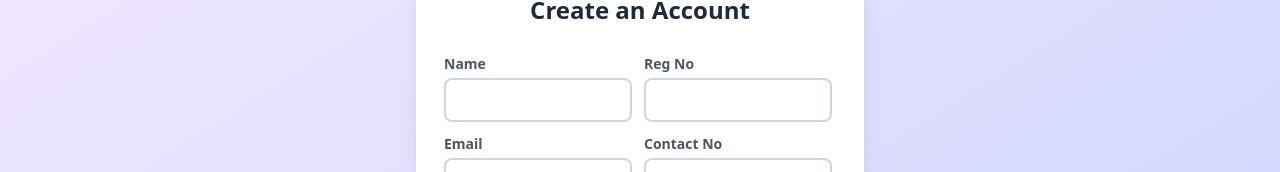
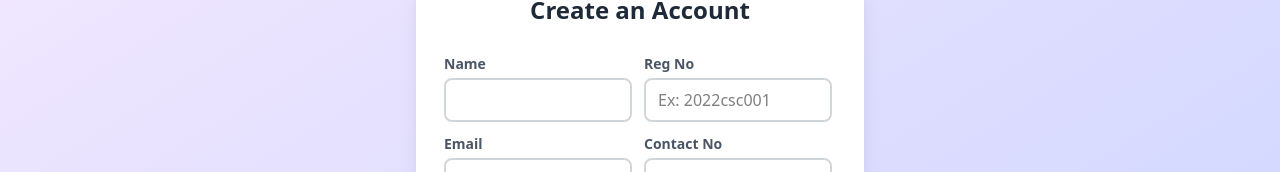
Before and after one commit to Bashitha267/attendanceTrackUniFrontEnd, a React (Vite) app: page /register in a window 1280 px wide. Shown: the part 120-292 px from the top of the page. Built offline with nearby package versions, Linux system fonts and the light colour scheme; the HTML template or start-up script is replaced by a standard one.

Commit message:
Update RegisterPage.jsx

```diff
--- a/src/Auth/RegisterPage.jsx
+++ b/src/Auth/RegisterPage.jsx
@@ -153,7 +153,7 @@ const RegisterPage = () => {
 
             <div className="grid grid-cols-1 md:grid-cols-2 gap-3 max-h-[50vh] overflow-y-auto pr-2 pl-1 pb-1">
               <InputField label="Name" name="name" value={formData.name} onChange={handleInputChange} />
-              <InputField label="Reg No" name="reg_no" value={formData.reg_no} onChange={handleInputChange} />
+              <InputField label="Reg No" name="reg_no" value={formData.reg_no} placeholder="Ex: 2022csc001" onChange={handleInputChange} />
               <InputField label="Email" name="email" type="email" value={formData.email} onChange={handleInputChange} />
               <InputField label="Contact No" name="contact_no" value={formData.contact_no} onChange={handleInputChange} />
               <InputField label="Date Of Birth" name="dob" type="date" value={formData.dob} onChange={handleInputChange} />
```
